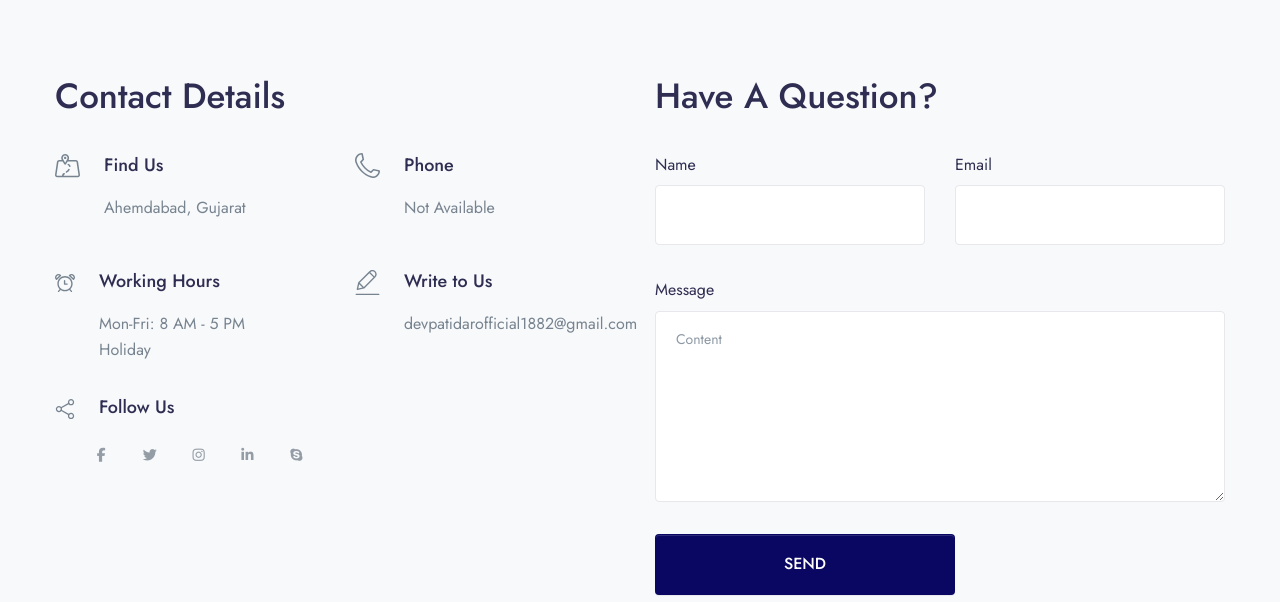
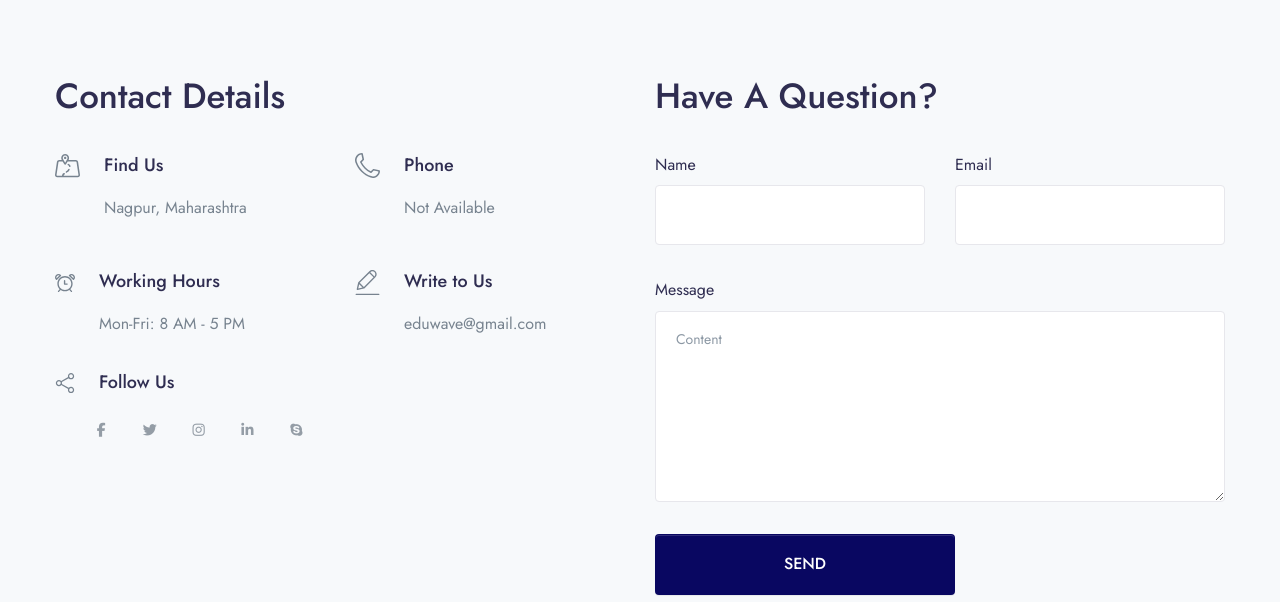
Before and after one commit to Pranjal-Lohi/LMS-Django_project, a Django app: page /contact in a window 1280 px wide. Shown: the part 353-955 px from the top of the page. Run offline with Django 4.2, Linux system fonts and the light colour scheme; data comes from the database, SQL or seed files in the repository; some libraries are stand-ins or nearby versions.

Commit message:
contact us updated

```diff
--- a/template/main/contactus.html
+++ b/template/main/contactus.html
@@ -1,4 +1,3 @@
-
 {% extends 'base.html' %}
 {% block title %}Contact Us{% endblock %}
 {% block content %}
@@ -48,8 +47,8 @@
                             <div class="media-body flex-shrink-1">
                                 <h5 class="mb-4">Find Us</h5>
                                 <address class="">
-                                     Ahemdabad,
-                                     Gujarat
+                                     Nagpur,
+                                     Maharashtra
                                 </address>
                             </div>
                         </div>
@@ -88,7 +87,7 @@
                             <div class="media-body flex-shrink-1">
                                 <h5 class="mb-4">Working Hours</h5>
                                 <p class="mb-0">Mon-Fri: 8 AM - 5 PM</p>
-                                <p class="mb-0">Holiday</p>
+
                             </div>
                         </div>
                     </div>
@@ -105,7 +104,7 @@
                             </div>
                             <div class="media-body flex-shrink-1">
                                 <h5 class="mb-4">Write to Us</h5>
-                                <a href="mailto:devpatidarofficial1882@gmail.com" class="text-gray-800">devpatidarofficial1882@gmail.com</a>
+                                <a href="mailto:pranjallohi22@gmail.com" class="text-gray-800">eduwave@gmail.com</a>
                             </div>
                         </div>
                     </div>
@@ -186,7 +185,7 @@
         </div>
 
         <div class="mb-8 mb-md-11 rounded overflow-hidden grayscal-hover">
-            <iframe src="https://www.google.com/maps/embed?pb=!1m18!1m12!1m3!1d235013.70717427065!2d72.43965389034543!3d23.020497772707397!2m3!1f0!2f0!3f0!3m2!1i1024!2i768!4f13.1!3m3!1m2!1s0x395e848aba5bd449%3A0x4fcedd11614f6516!2sAhmedabad%2C%20Gujarat!5e0!3m2!1sen!2sin!4v1644600208366!5m2!1sen!2sin" width="1200" height="550" style="border:0;width: 100%;" allowfullscreen="" aria-hidden="false" tabindex="0"></iframe>
+            <iframe src="https://www.google.com/maps/embed?pb=!1m18!1m12!1m3!1d119065.02905823676!2d78.99010825797474!3d21.161065901994068!2m3!1f0!2f0!3f0!3m2!1i1024!2i768!4f13.1!3m3!1m2!1s0x3bd4c0a5a31faf13%3A0x19b37d06d0bb3e2b!2sNagpur%2C%20Maharashtra!5e0!3m2!1sen!2sin!4v1709548781193!5m2!1sen!2sin" width="1300" height="600" style="border:0;" allowfullscreen="" loading="lazy" referrerpolicy="no-referrer-when-downgrade"></iframe>
         </div>
     </div>
 
```
